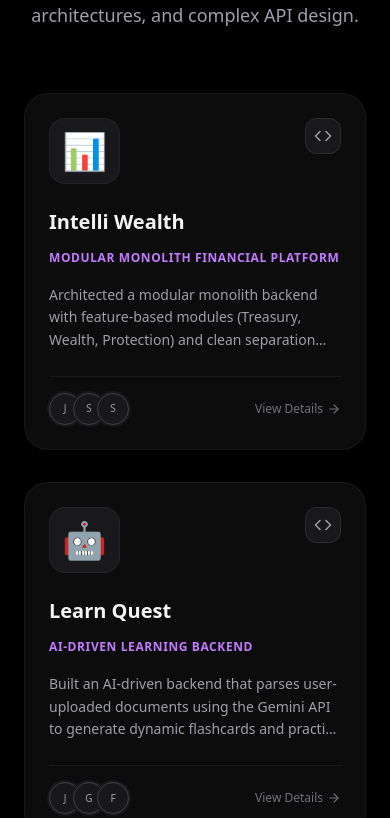
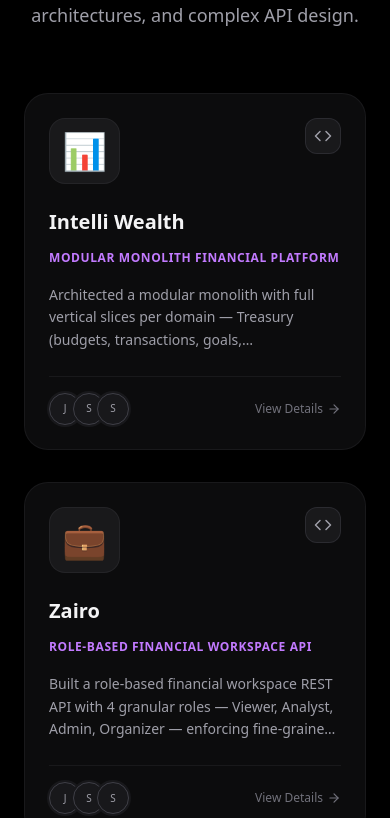
Before and after one commit to Aakashch-code/Portfolio, a React (Vite) app: page / in a window 390 px wide. Shown: the part 5325-6143 px from the top of the page. Built offline with nearby package versions, Linux system fonts and the light colour scheme.

Commit message:
updated project and resume

```diff
--- a/src/componants/HeroSection.jsx
+++ b/src/componants/HeroSection.jsx
@@ -25,7 +25,7 @@
     const fullLog = [
         "> initializing_profile...",
         "> loading_modules: [Spring Boot, Java, Docker]",
-        "> architecture: Microservices",
+        "> architecture: Modular Monolith",
         "> system_status: STABLE",
         "> executing: build_scalable_systems()",
         "> user_identity: Aakash_Chauhan",
--- a/src/componants/Projects.jsx
+++ b/src/componants/Projects.jsx
@@ -8,14 +8,14 @@
         id: 1,
         title: "Intelli Wealth",
         category: "Modular Monolith Financial Platform",
-        description: [
-            "Architected a modular monolith backend with feature-based modules (Treasury, Wealth, Protection) and clean separation across API, application, domain, and persistence layers.",
-            "Implemented 45+ REST APIs for transactions, budgeting, goal tracking, assets, liabilities, insurance, net worth, and contingency planning.",
-            "Used polyglot persistence with PostgreSQL for transactional integrity and MongoDB for flexible financial summaries and asset aggregation.",
-            "Built a contingency analysis engine calculating monthly burn rate, liquid coverage, runway duration, and recommended savings gaps.",
-            "Secured APIs using Spring Security and JWT-based stateless authentication with role-based access control.",
-            "Integrated a local, privacy-first LLM (Ollama) to generate on-device financial insights without external data exposure.",
-            "Dockerized the backend and exposed APIs via Swagger UI; added a lightweight React UI to visualize API behavior end-to-end."
+        description:[
+            "Architected a modular monolith with full vertical slices per domain — Treasury (budgets, transactions, goals, subscriptions), Wealth (assets, liabilities, net worth), Protection (insurance, emergency fund, contingency) — each following a strict API -> Application -> Domain -> Persistence layered pattern.",
+            "Designed and implemented 45+ RESTful endpoints with clear resource boundaries, consistent response contracts, Swagger/OpenAPI docs, and input validation.",
+            "Integrated Redis caching on high-frequency aggregation endpoints, reducing API response times from 400-500 ms to 20-25 ms — a 20x performance improvement.",
+            "Built a Contingency Analysis engine aggregating user data to compute monthly burn rate, liquid asset coverage, financial runway, and recommended savings gap via a dedicated analytical endpoint.",
+            "Implemented polyglot persistence: PostgreSQL for ACID-critical transactional and user data; MongoDB for flexible financial summaries, asset records, and AI response storage.",
+            "Engineered stateless JWT authentication with Spring Security 6, RBAC, BCrypt password hashing, token refresh flow, and a custom security filter chain.",
+            "Integrated Google Gemini API for AI-powered spending analysis, debt strategy recommendations, and personalised financial summaries; optimised response payloads with Jackson null-field filtering."
         ],
         tech: ["Java 21", "Spring Boot 3", "Spring Security", "JWT", "PostgreSQL", "MongoDB", "Docker", "Ollama","Swagger UI","React","Tailwind CSS"],
         image: "📊",
@@ -26,7 +26,33 @@
         link: null
     },
     {
-        id: 2,
+        "id": 2,
+        "title": "Zairo",
+        "category": "Role-based Financial Workspace API",
+        "description": [
+            "Built a role-based financial workspace REST API with 4 granular roles — Viewer, Analyst, Admin, Organizer — enforcing fine-grained access control over read, write, and export operations.",
+            "Designed 15+ endpoints covering paginated transaction management, date/category/amount filtering, income-vs-expense net position aggregation, and PDF report export.",
+            "Implemented stateless JWT authentication with Spring Security; schema auto-provisioned via Hibernate against a serverless Neon PostgreSQL database.",
+            "Documented all endpoints via Swagger / OpenAPI 3, enabling token-authenticated interactive testing directly from the browser."
+        ],
+        "tech": [
+            "Java 21",
+            "Spring Boot 3",
+            "Spring Security",
+            "JWT",
+            "PostgreSQL",
+            "Neon",
+            "Swagger"
+        ],
+        "image": "💼",
+        "demoLink": null,
+        "swaggerLink": null,
+        "backendLink": "https://github.com/Aakashch-code/zairo-api",
+        "frontendLink": null,
+        "link": null
+    },
+    {
+        id: 3,
         title: "Learn Quest",
         category: "AI-Driven Learning Backend",
         description: [
@@ -121,7 +147,7 @@
                     initial="hidden"
                     whileInView="show"
                     viewport={{once: true, margin: "-50px"}}
-                    className="grid grid-cols-1 md:grid-cols-2 gap-8"
+                    className="grid grid-cols-1 md:grid-cols-3 gap-8"
                 >
                     {projects.map((project) => (
                         <motion.div
```
Also changed, not shown: 1 other file (tests, documents, lock files or other folders).
